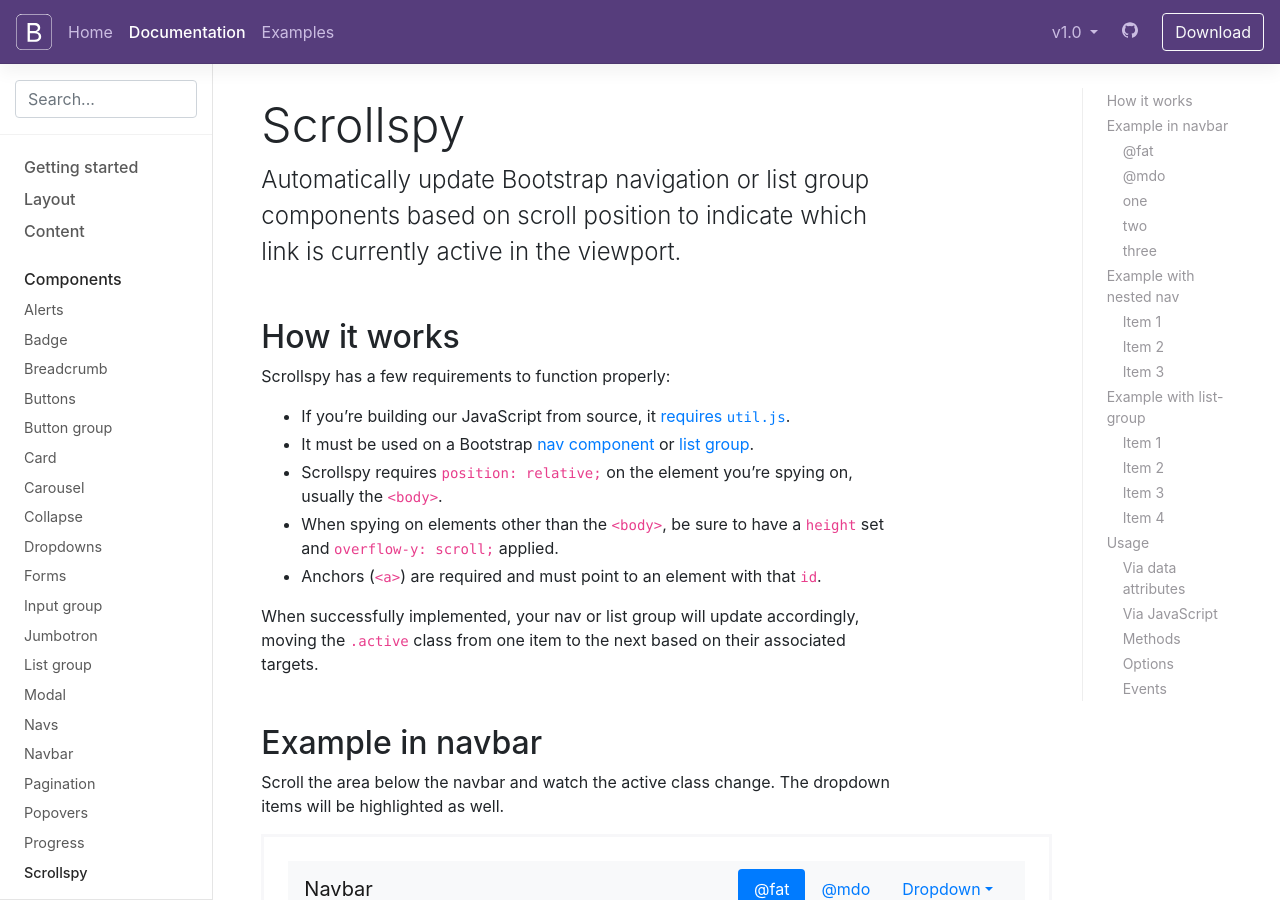
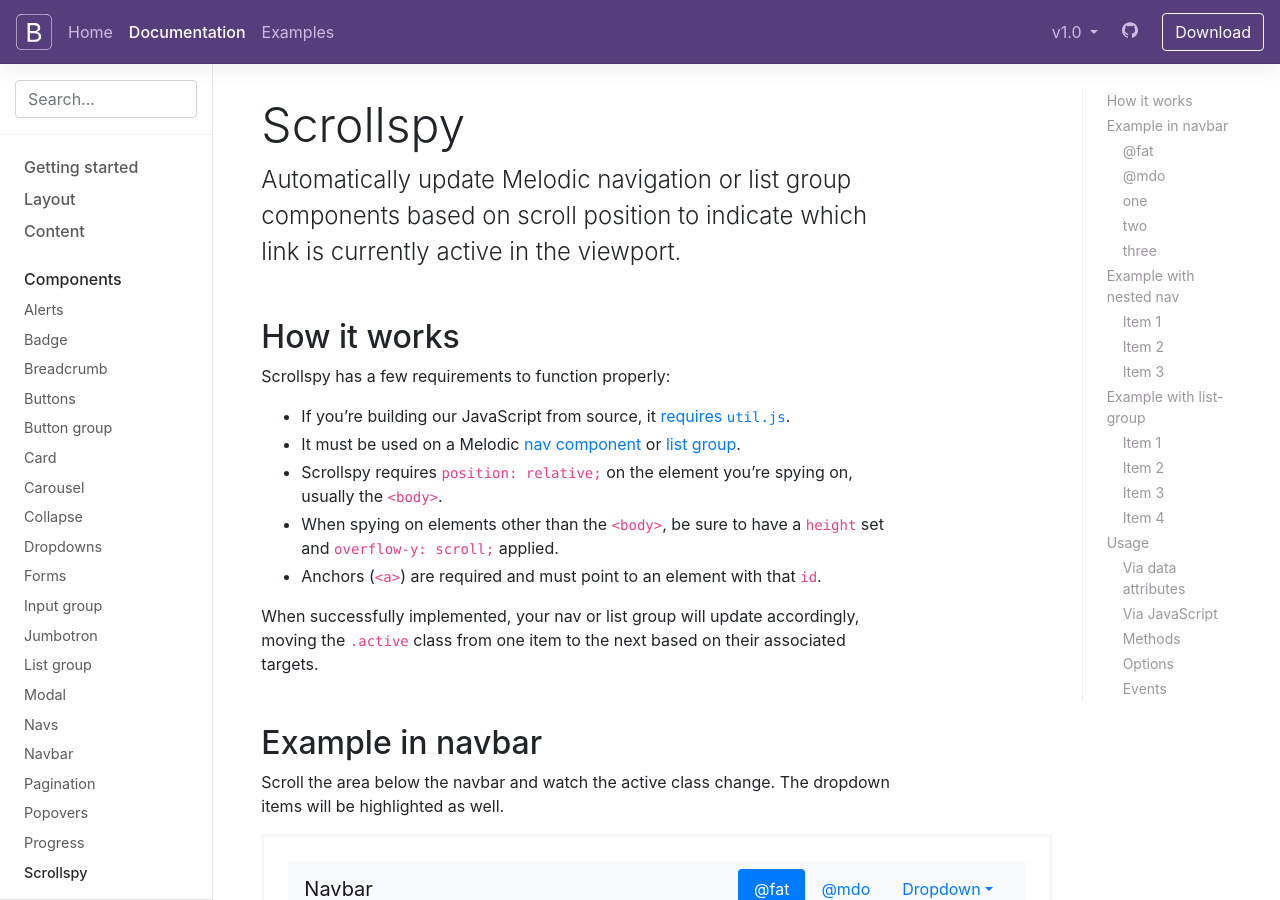
Before and after one commit to arielkirkwood/melodic-web, a Jekyll site: the page built from docs/4.0/components/scrollspy.md, in a window 1280 px wide and 900 px high. Built offline with Jekyll 4.4.1, drawn with Linux system fonts in a browser that asks for light colours; nearby versions of some CDN libraries; comment, search, counter and statistics services are not loaded; the table of contents is made by our own code; some of the changed text lies outside the part shown.

Commit message:
Update Components/Scrollspy page

```diff
--- a/docs/4.0/components/scrollspy.md
+++ b/docs/4.0/components/scrollspy.md
@@ -1,7 +1,7 @@
 ---
 layout: docs
 title: Scrollspy
-description: Automatically update Bootstrap navigation or list group components based on scroll position to indicate which link is currently active in the viewport.
+description: Automatically update Melodic navigation or list group components based on scroll position to indicate which link is currently active in the viewport.
 group: components
 toc: true
 ---
@@ -11,7 +11,7 @@
 Scrollspy has a few requirements to function properly:
 
 - If you're building our JavaScript from source, it [requires `util.js`]({{ site.baseurl }}/docs/{{ site.docs_version }}/getting-started/javascript/#util).
-- It must be used on a Bootstrap [nav component]({{ site.baseurl }}/docs/{{ site.docs_version }}/components/navs/) or [list group]({{ site.baseurl }}/docs/{{ site.docs_version }}/components/list-group/).
+- It must be used on a Melodic [nav component]({{ site.baseurl }}/docs/{{ site.docs_version }}/components/navs/) or [list group]({{ site.baseurl }}/docs/{{ site.docs_version }}/components/list-group/).
 - Scrollspy requires `position: relative;` on the element you're spying on, usually the `<body>`.
 - When spying on elements other than the `<body>`, be sure to have a `height` set and `overflow-y: scroll;` applied.
 - Anchors (`<a>`) are required and must point to an element with that `id`.
@@ -228,7 +228,7 @@
 
 ### Via data attributes
 
-To easily add scrollspy behavior to your topbar navigation, add `data-spy="scroll"` to the element you want to spy on (most typically this would be the `<body>`). Then add the `data-target` attribute with the ID or class of the parent element of any Bootstrap `.nav` component.
+To easily add scrollspy behavior to your topbar navigation, add `data-spy="scroll"` to the element you want to spy on (most typically this would be the `<body>`). Then add the `data-target` attribute with the ID or class of the parent element of any Melodic `.nav` component.
 
 {% highlight css %}
 body {
```
Also changed, not shown: other parts of docs/4.0/components/scrollspy.md (+2 -2 lines).
